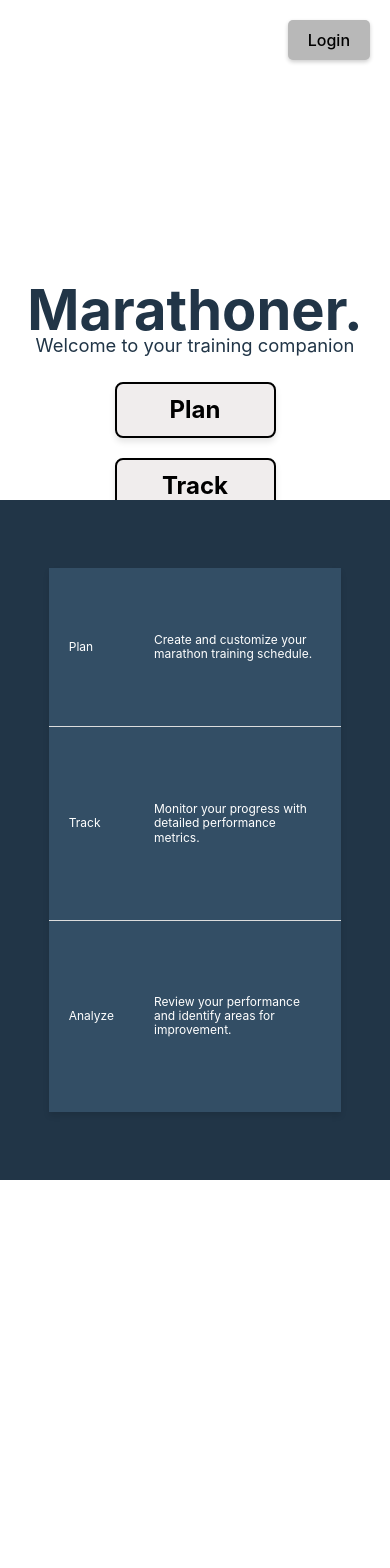
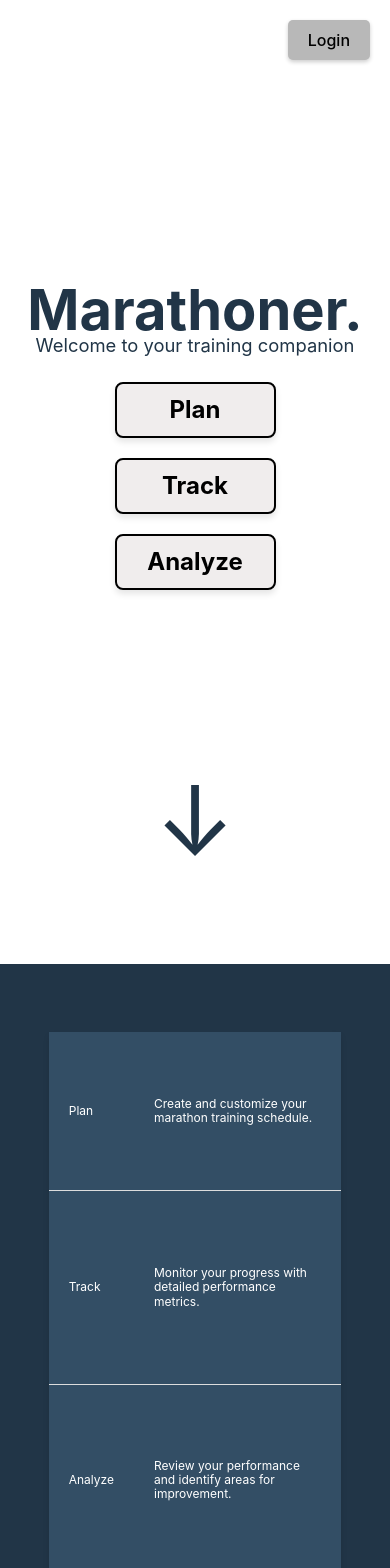
Before and after one commit to tulloch022/marathoner, a React (Vite) app: page / in a window 390 px wide. Shown: the top 1568 px of the page. Built offline with nearby package versions, Linux system fonts and the light colour scheme.

Commit message:
fixed table bottom for mobile

```diff
--- a/src/index.css
+++ b/src/index.css
@@ -287,13 +287,14 @@ h1, p {
 .table-container {
   position: absolute;
   bottom: -21em;
-  background-color: #213547
+  background-color: #213547;
+  bottom: -50em;
 }
 
 .feature-table {
   border-radius: 0;
   width: 75%;
-  background-color: #334e65
+  background-color: #334e65;
 }
 
 }
```
